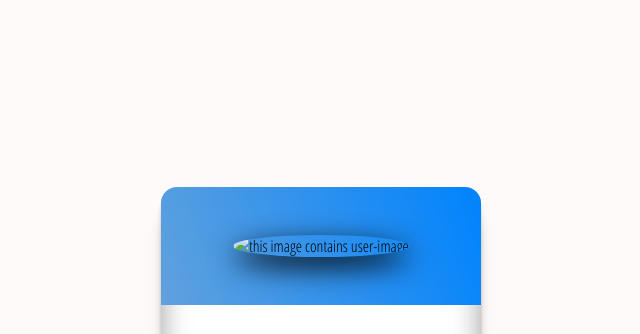
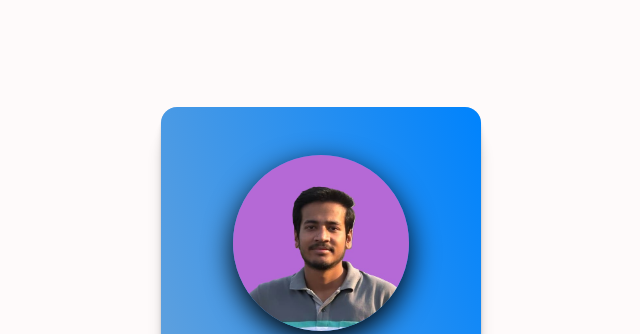
Before and after one commit to Badboy08-coder/Profile_Card, a plain HTML site: page index.html in a window 1280 px wide. Shown: the top 334 px of the page, without its empty margins (319-959 px from the left). Drawn offline with Linux system fonts and the light colour scheme.

Commit message:
index.html

```diff
--- a/index.html
+++ b/index.html
@@ -6,7 +6,7 @@
    		<meta name="viewport" content="width=device-width, initial-scale=1.0">
                 <link rel="stylesheet" href="https://cdnjs.cloudflare.com/ajax/libs/font-awesome/4.7.0/css/font-awesome.min.css">
                 <link href="https://fonts.googleapis.com/css2?family=Open+Sans+Condensed:wght@300&display=swap" rel="stylesheet">
-                <link rel="icon" type="image/png" sizes="32x32" href="assests\img\Boy.png">
+                <link rel="icon" type="image/png" sizes="32x32" href="./Boy.png">
                 <title>Saksham Shukla</title>
             </head>
 <style>
@@ -15,7 +15,6 @@
     padding: 0;
     box-sizing: border-box;
 }
-
 
 /* Assigning all the same properties to the body */
 body{
@@ -97,9 +96,7 @@ a:hover{
     margin-bottom: 1.8em;
 }
 
-
 /* CSS for messagin link */
-
  .effect {
     text-align: center;
     display: inline-block;
@@ -144,7 +141,7 @@ text-indent: 0;
 
     <div class="container">
         <div class="user-image">
-            <img src="assests\img\Me1.jpg"
+            <img src="./Me1.jpg"
             alt="this image contains user-image">
         </div>
 
@@ -176,5 +173,4 @@ text-indent: 0;
         crossorigin="anonymous">
     </script>-->
 </body>
-
 </html>
```
Lines whose indentation alone changed are shown as unchanged.
